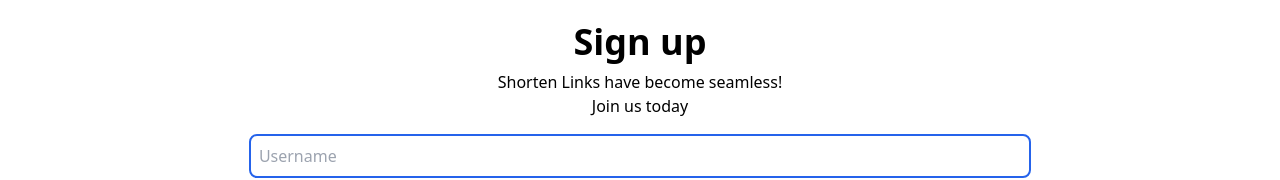
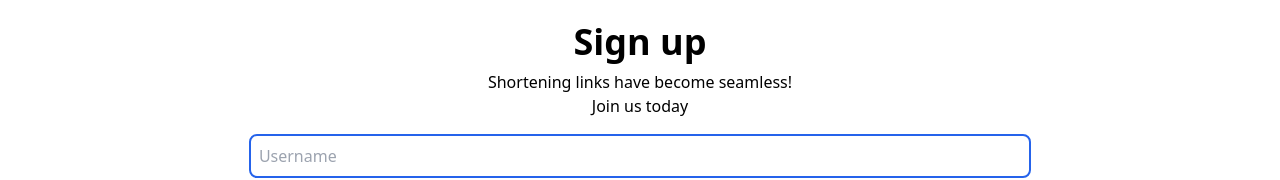
Before and after one commit to wonuola-y/Scissors-app, a React (Create React App) app: page /sign in a window 1280 px wide. Shown: the part 219-399 px from the top of the page. Built offline with nearby package versions, Linux system fonts and the light colour scheme; no server answers.

Commit message:
sign up updates

```diff
--- a/src/components/Signup.tsx
+++ b/src/components/Signup.tsx
@@ -66,7 +66,7 @@ const passwordConfirmRef = useRef<any>()
       flex-col"
         >
           <h3 className="my-2 text-4xl font-bold">Sign up</h3>
-          <p className="text-center text-md">Shorten Links have become seamless! <br/>
+          <p className="text-center text-md">Shortening links have become seamless! <br/>
           Join us today</p>
 
           <form
```
